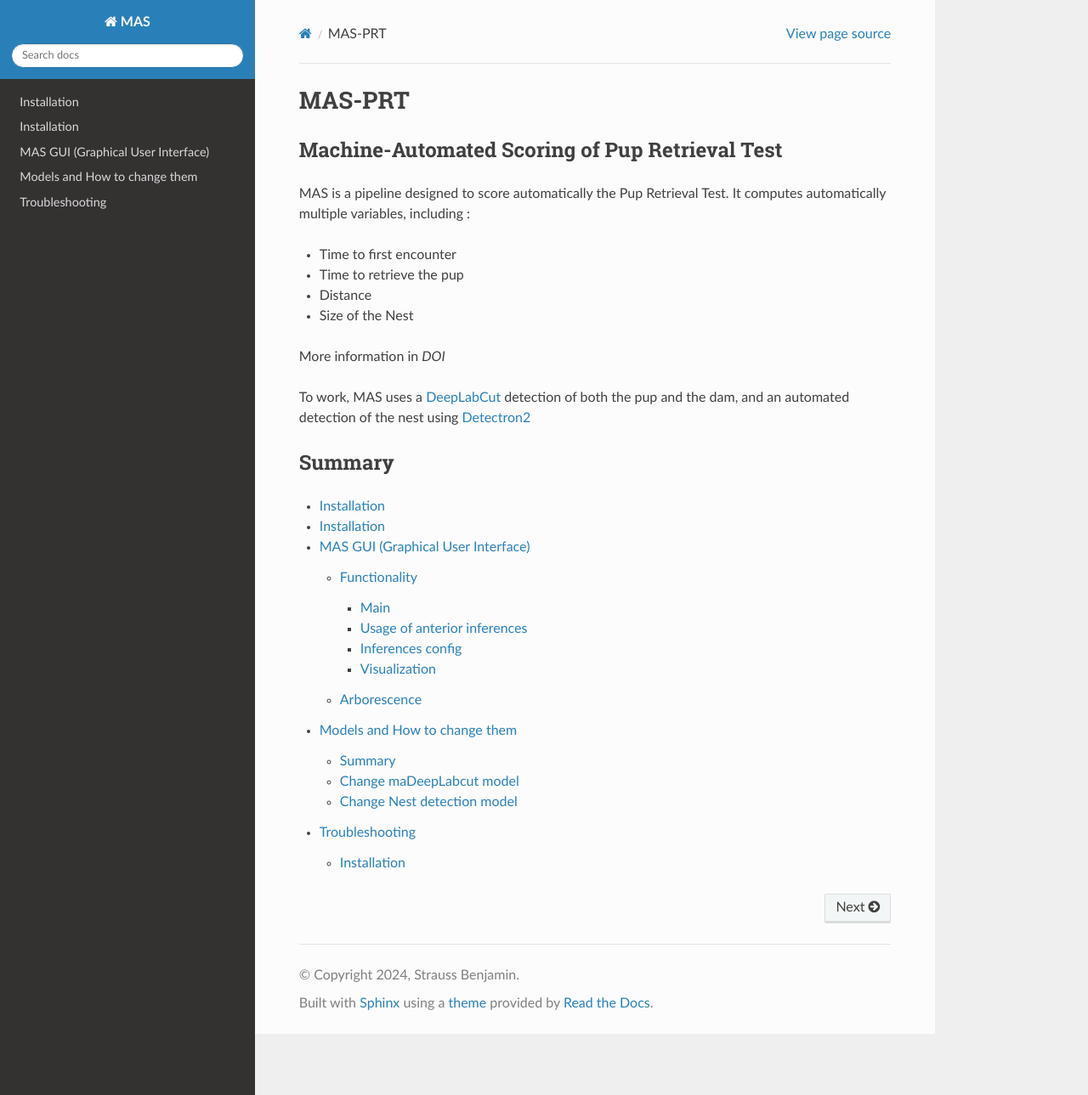
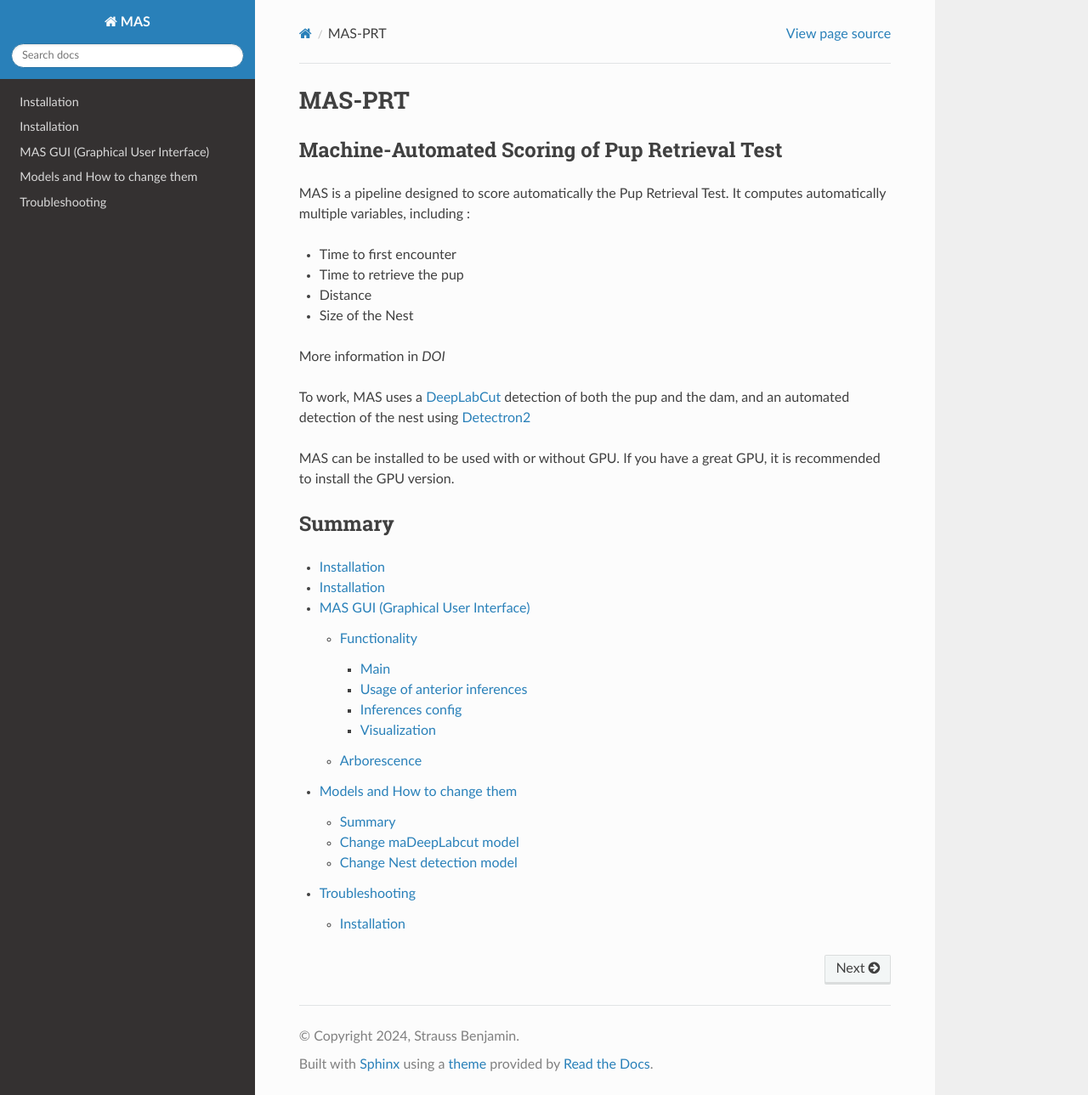
Before and after one commit to ChavisManzoniLab/MAS, a Sphinx documentation site: the page built from docs/index.rst, in a window 1280 px wide and 1289 px high. Shown: the whole window at 85% size. Built offline with Sphinx 7.4.7 and the Read the Docs theme 3.1.0, drawn with Linux system fonts in a browser that asks for light colours.

Commit message:
Update index.rst

```diff
--- a/docs/index.rst
+++ b/docs/index.rst
@@ -15,6 +15,9 @@ More information in *DOI*
 
 To work, MAS uses a `DeepLabCut <http://www.mackenziemathislab.org/deeplabcut>`_ detection of both the pup and the dam, and an automated detection of the nest using `Detectron2 <https://github.com/facebookresearch/detectron2?tab=readme-ov-file#learn-more-about-detectron2>`_
 
+MAS can be installed to be used with or without GPU.
+If you have a great GPU, it is recommended to install the GPU version.
+
 Summary
 ------------------
 
```
